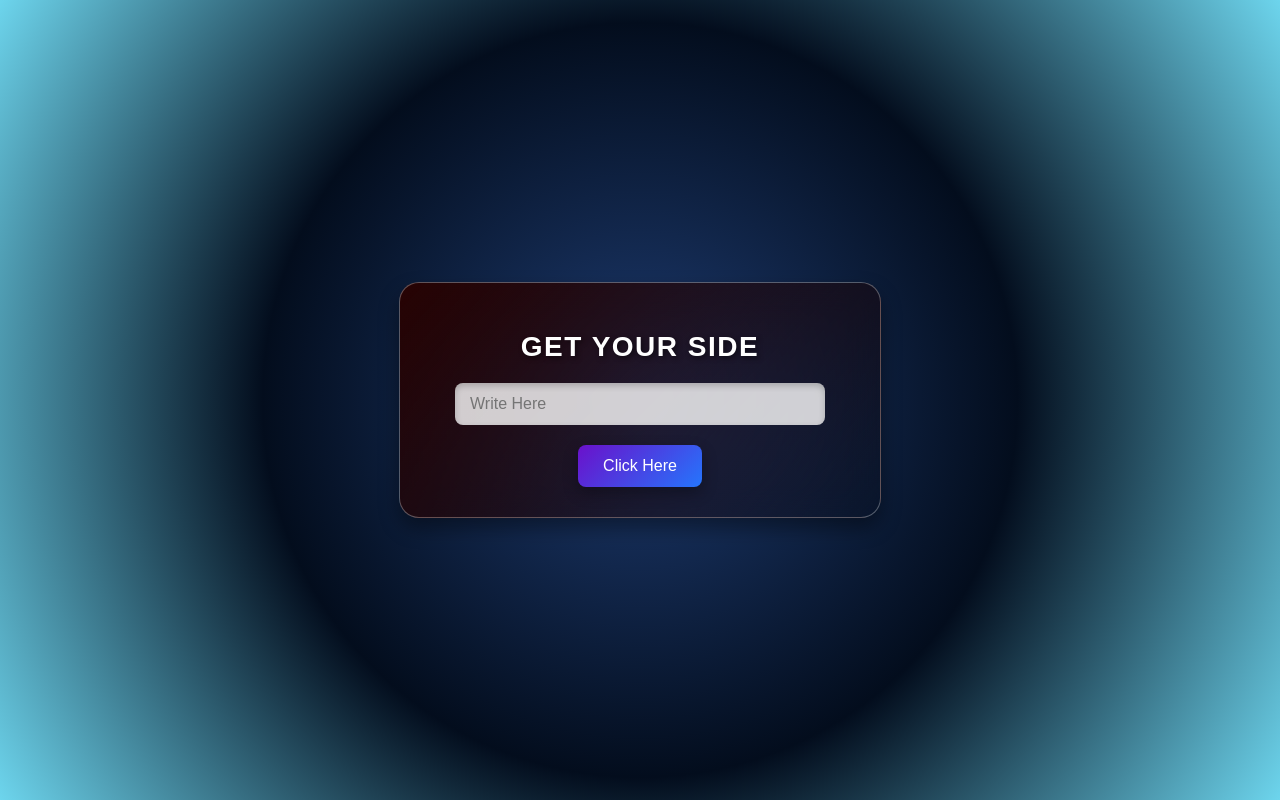
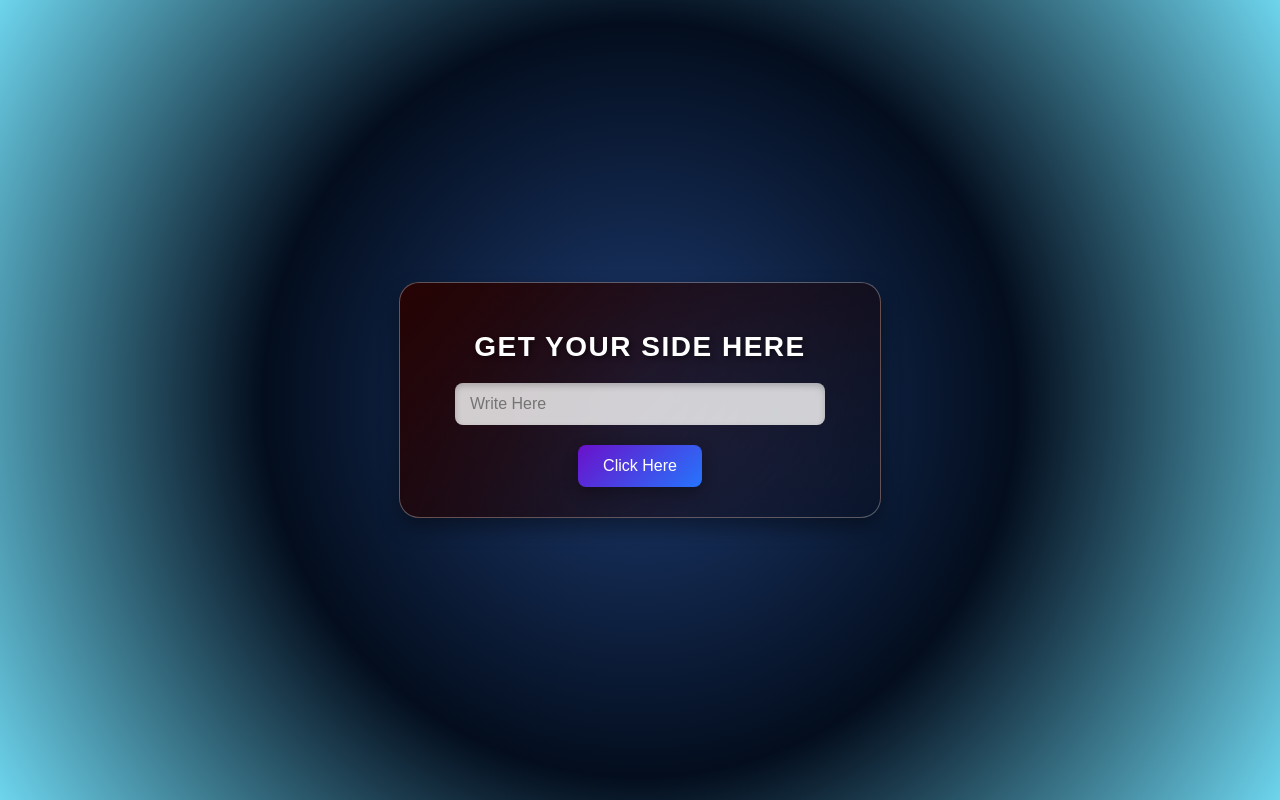
Before and after one commit to SomnathDas2004/side-opener, a plain HTML site: page index.html in a window 1280 px wide. Drawn offline with Linux system fonts and the light colour scheme.

Commit message:
Update index.html

```diff
--- a/index.html
+++ b/index.html
@@ -8,7 +8,7 @@
 </head>
 <body>
     <div class="con">
-        <h1>get your side </h1>
+        <h1>get your side here </h1>
         <label for="input"></label>
         <input type="text" name="search" id="serviceInput" placeholder="Write Here">
         <button onclick="openService()">Click Here</button>
```
